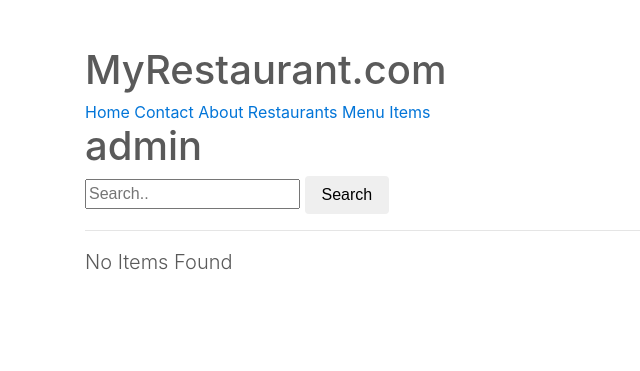
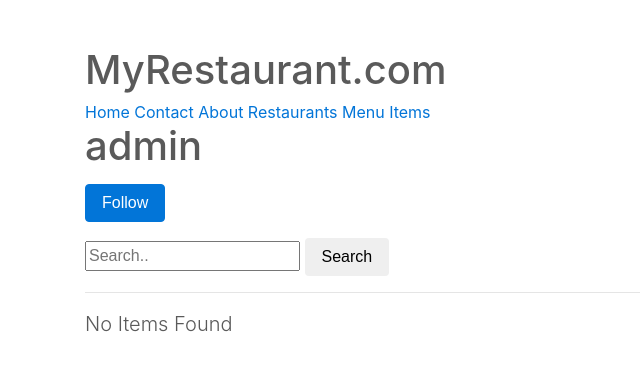
Before and after one commit to dagusen/dev, a Django app: page /u/admin/ in a window 1280 px wide. Shown: the top 371 px of the page, without its empty margins (0-640 px from the left). Run offline with Django 3.2, Linux system fonts and the light colour scheme; a user stored in the database is signed in; data comes from the database, SQL or seed files in the repository; both versions use the stored data as it was after the commit; some libraries are stand-ins or nearby versions.

Commit message:
Follow Button Form

```diff
--- a/src/profiles/models.py
+++ b/src/profiles/models.py
@@ -9,6 +9,18 @@ User = settings.AUTH_USER_MODEL
 
 # Create your models here.
 
+class ProfileManager(models.Manager):
+	def toggle_follow(self, request_user, username_to_toggle):
+		profile_ = Profile.objects.get(user__username__iexact=username_to_toggle)
+		user = request_user
+		is_following = False
+		if user in profile_.followers.all():
+			profile_.followers.remove(user)
+		else:
+			profile_.followers.add(user)
+			is_following = True
+		return profile_, is_following
+
 class Profile(models.Model):
 	user			= models.OneToOneField(User)
 	followers		= models.ManyToManyField(User, related_name='is_following', blank=True)
@@ -17,6 +29,7 @@ class Profile(models.Model):
 	timestamp		= models.DateTimeField(auto_now_add=True)
 	updated			= models.DateTimeField(auto_now=True)
 
+	objects	= ProfileManager()
 	def __str__(self):
 		return self.user.username
 
--- /dev/null
+++ b/src/profiles/templates/profiles/snippet/follow_form.html
@@ -0,0 +1,6 @@
+{% if request.user.is_authenticated %}
+<form class='form' method='POST' action='{% url "follow" %}'>{% csrf_token %}
+	<input type='hidden' name='username' value='{% if username %}{{ username }}{% else %}louis{% endif %}'/>
+	<button class='btn {% if is_following %}btn-default{% else %}btn-primary{% endif %}'>{% if is_following %}Unfollow{% else %}Follow{% endif %}</button>
+</form>
+{% endif %}
--- a/src/profiles/templates/profiles/user.html
+++ b/src/profiles/templates/profiles/user.html
@@ -5,6 +5,8 @@
 
 {% block content %}
 <h1>{{ user.username }}</h1>
+ <!-- follow -->
+<p>{% include 'profiles/snippet/follow_form.html' with username=user.username is_following=is_following %}</p>
 <!-- search -->
 <form class='form' method='GET' action='.'>
 	<input type='text' placeholder='Search..' name='q' value='{{ request.GET.q }}'>
--- a/src/profiles/views.py
+++ b/src/profiles/views.py
@@ -2,21 +2,32 @@
 from __future__ import unicode_literals
 
 #pulling data from database
+
+from django.contrib.auth.mixins import LoginRequiredMixin
+
 from django.contrib.auth import get_user_model
 
 from django.http import Http404
 
-from django.shortcuts import render, get_object_or_404
+from django.shortcuts import render, get_object_or_404, redirect
 
-from django.views.generic import DetailView
+from django.views.generic import DetailView, View
 
 from restaurants.models import RestaurantLocation
 
 from menus.models import Item
 
+from .models import Profile
+
 User = get_user_model()
 
 # Create your views here.
+
+class ProfileFollowToggle(LoginRequiredMixin, View):
+	def post(self, request, *args, **kwargs):
+		username_to_toggle = request.POST.get("username")
+		profile_, is_following = Profile.objects.toggle_follow(request.user, username_to_toggle)
+		return redirect('/u/%s' % profile_.user.username )
 
 class ProfileDetailView(DetailView):
 	template_name = 'profiles/user.html'
@@ -29,8 +40,15 @@ class ProfileDetailView(DetailView):
 
 	# search
 	def get_context_data(self, *args, **kwargs):
-		context = super(ProfileDetailView, self).get_context_data(*args, **kwargs)
+		context =super(ProfileDetailView, self).get_context_data(*args, **kwargs)
 		user = context['user']
+
+		#form toggle
+		is_following = False
+		if user.profile in self.request.user.is_following.all():
+			is_following = True
+		context['is_following'] = is_following
+
 		query = self.request.GET.get('q')
 		item_exists = Item.objects.filter(user=user).exists()
 		qs = RestaurantLocation.objects.filter(owner=user).search(query)
--- a/src/project/urls.py
+++ b/src/project/urls.py
@@ -30,12 +30,15 @@ from django.contrib.auth.views import(
     PasswordResetCompleteView,
     )
 
+from profiles.views import ProfileFollowToggle
+
 
 urlpatterns = [
     url(r'^admin/', admin.site.urls),
     url(r'^restaurants/', include('restaurants.urls', namespace='restaurants')),
     url(r'^items/', include('menus.urls', namespace='menus')),
     url(r'^u/', include('profiles.urls', namespace='profile')),
+    url(r'^profile-follow/$', ProfileFollowToggle.as_view(), name='follow'),
 
     url(r'^$', TemplateView.as_view(template_name='home.html'), name='home'),
     url(r'^about/$', TemplateView.as_view(template_name='about.html'), name='about'),
--- a/src/restaurants/templates/restaurants/detail-update.html
+++ b/src/restaurants/templates/restaurants/detail-update.html
@@ -7,7 +7,6 @@
 <h1>{{ form.instance.title }} <small> {{ form.instance.category }}</small></h1>
 <p>{{ form.instance.location }}</p>
 <p>{{ form.instance.timestamp }}, Updated {{ form.instance.updated|timesince }} ago</p>
-
 <hr/>
 <h3>Make Changes</h3>
 {% include 'snippets/form-snippet.html' with form=form %}
--- a/src/restaurants/views.py
+++ b/src/restaurants/views.py
@@ -49,7 +49,7 @@ class RestaurantUpdateView(LoginRequiredMixin, UpdateView):
 	def get_context_data(self, *args, **kwargs):
 		context = super(RestaurantUpdateView, self).get_context_data(*args, **kwargs)
 		name = self.get_object().name
-		context['title'] = 'Update Restaurant: {name}'
+		context['title'] = 'Update Restaurant:%s'% name
 		return context
 
 	def get_queryset(self):
```
Also changed, not shown: ReadMe.txt, src/db.sqlite3, 4 other files.
